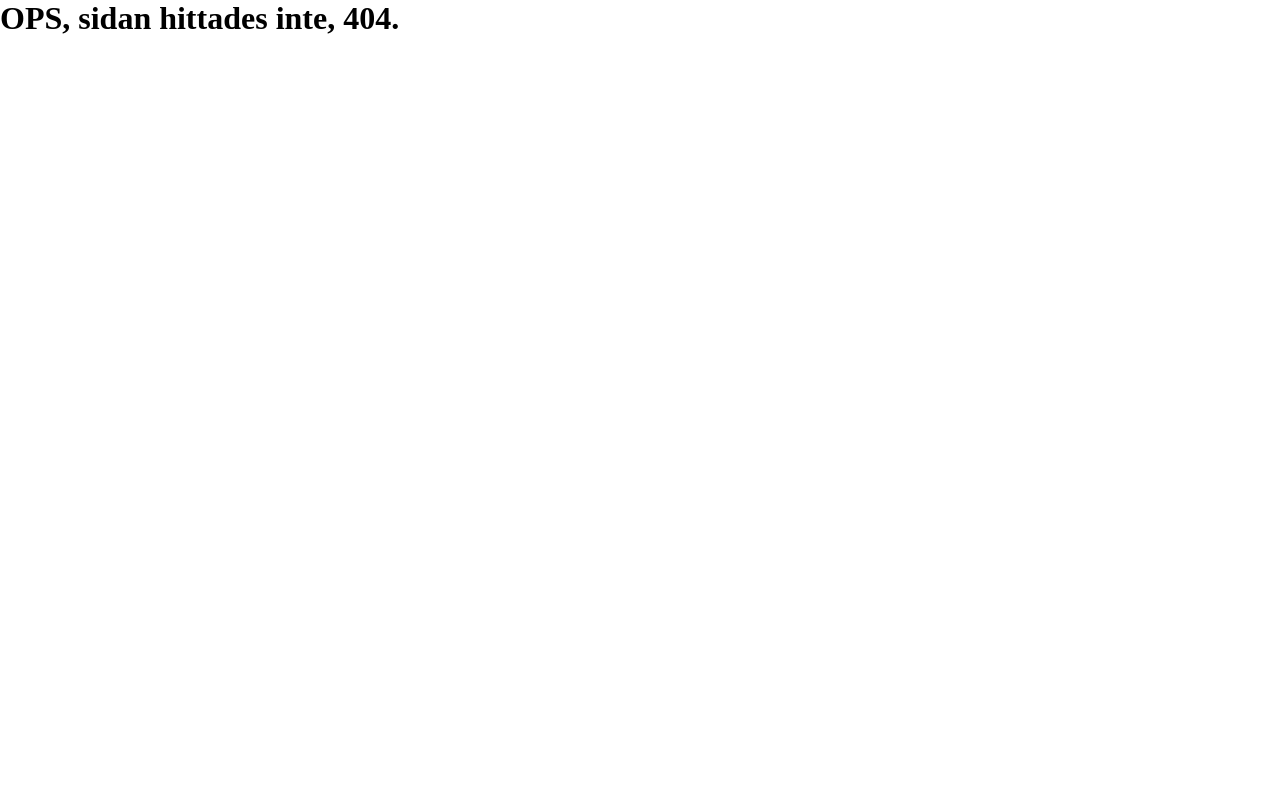
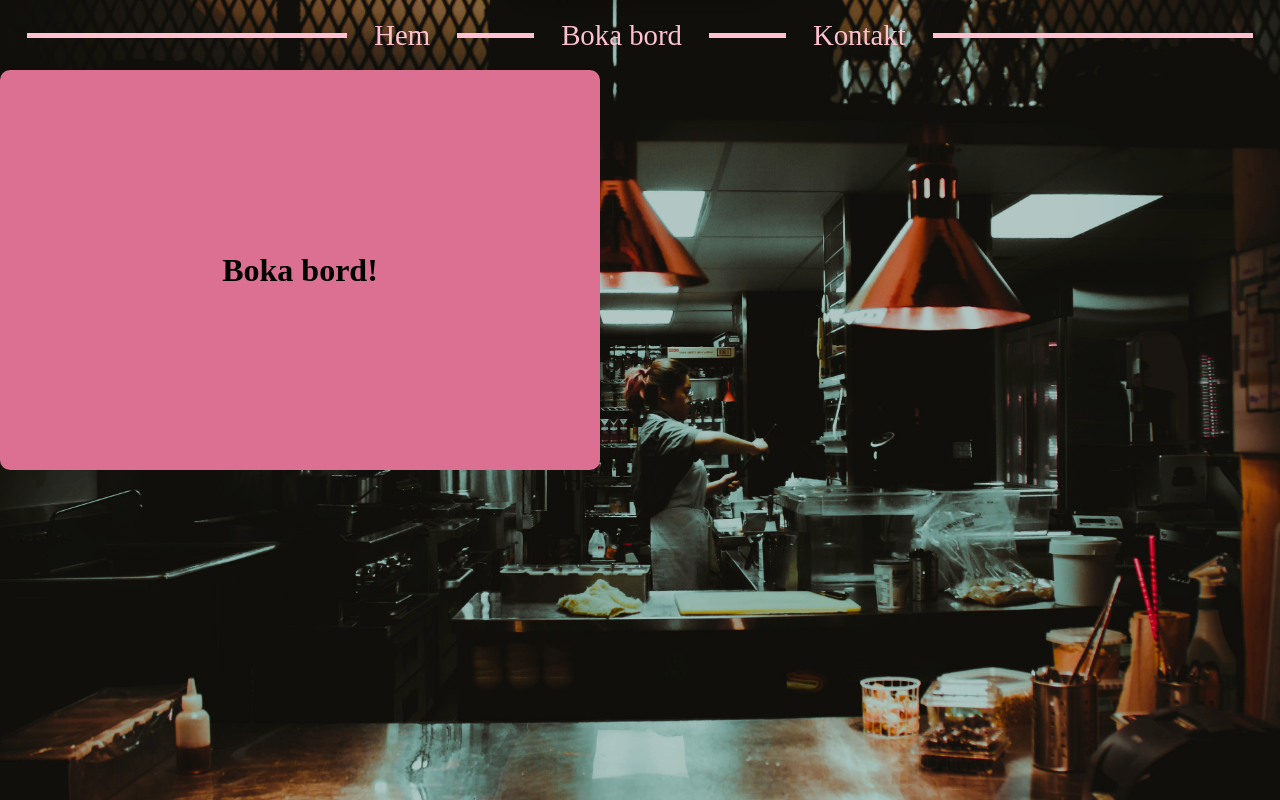
Before and after one commit to Holmkvists/restaurant, a React (Create React App) app: page /booking in a window 1280 px wide. Before the commit this address had no page. Built offline with nearby package versions, Linux system fonts and the light colour scheme.

Commit message:
Booking page/branch created

```diff
--- a/src/App.tsx
+++ b/src/App.tsx
@@ -1,4 +1,5 @@
 import { BrowserRouter, Route, Routes } from "react-router-dom";
+import { Booking } from "./pages/booking/booking";
 import { Contact } from "./pages/contact/contact";
 import { Home } from "./pages/home/home";
 import { NotFound } from "./pages/notfound/notfound";
@@ -10,6 +11,7 @@ function App() {
         <Routes>
           <Route path="/" element={<Home />}></Route>
           <Route path="/contact" element={<Contact />}></Route>
+          <Route path="/booking" element={<Booking />}></Route>
           <Route path="*" element={<NotFound />}></Route>
         </Routes>
       </BrowserRouter>
--- /dev/null
+++ b/src/css/booking.css
@@ -0,0 +1,29 @@
+* {
+  margin: 0%;
+  padding: 0%;
+  box-sizing: border-box;
+}
+
+.hero__container {
+  background-image: url("../../public/assets/resturant.jpeg");
+  height: 100vh;
+  background-position: center;
+  background-repeat: no-repeat;
+  background-size: cover;
+}
+.hero__filter {
+  height: 100vh;
+  background-color: rgba(0, 0, 0, 0.175);
+}
+
+.booking__square {
+  height: 400px;
+  width: 600px;
+  display: flex;
+  justify-content: center;
+  align-items: center;
+  flex-direction: column;
+
+  background-color: palevioletred;
+  border-radius: 10px;
+}
--- /dev/null
+++ b/src/pages/booking/booking.tsx
@@ -0,0 +1,17 @@
+import "../../css/booking.css";
+import { Header } from "../header/header";
+
+export const Booking = () => {
+  return (
+    <div>
+      <div className="hero__container">
+        <div className="hero__filter">
+          <Header />
+          <div className="booking__square">
+            <h1>Boka bord!</h1>
+          </div>
+        </div>
+      </div>
+    </div>
+  );
+};
--- a/src/pages/header/header.tsx
+++ b/src/pages/header/header.tsx
@@ -13,7 +13,7 @@ export const Header = () => {
         </li>
         <span className="header__span__short"></span>
         <li className="header__li">
-          <Link to={"/book"}>Boka bord</Link>
+          <Link to={"/booking"}>Boka bord</Link>
         </li>
         <span className="header__span__short"></span>
         <li className="header__li">
```
